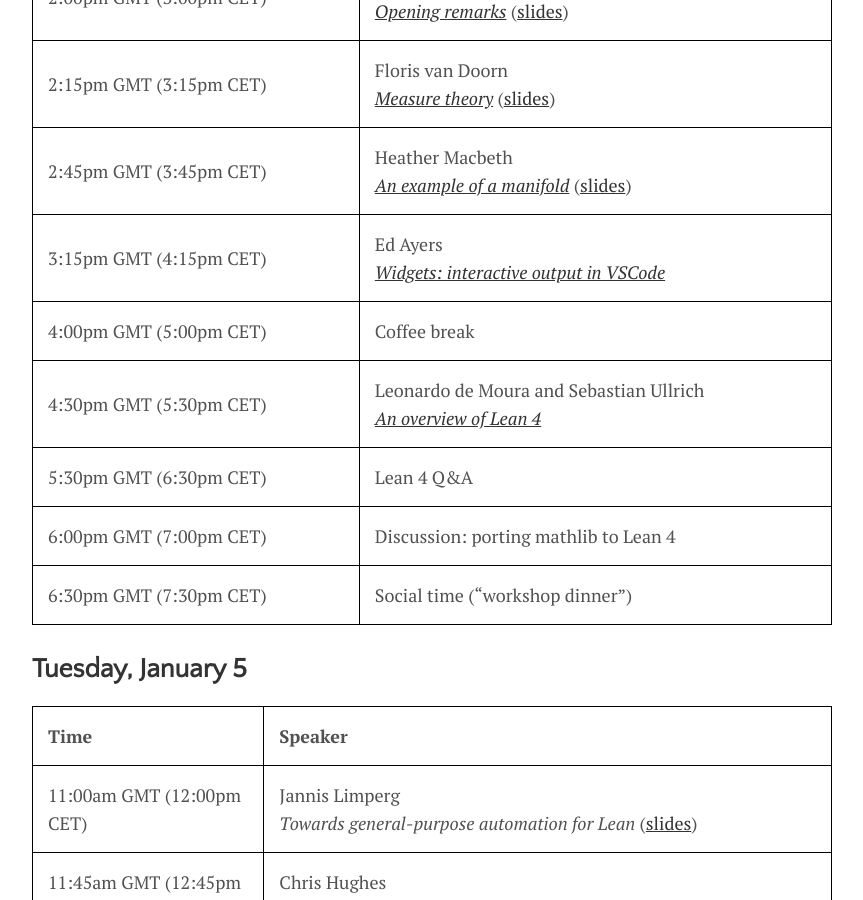
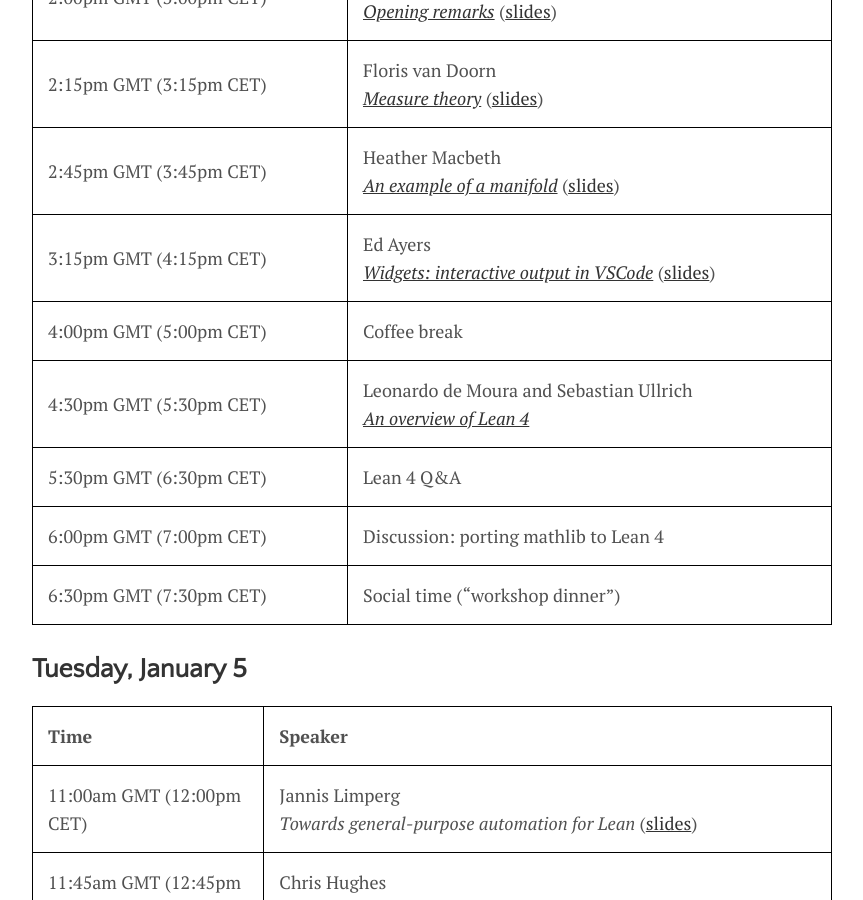
Before and after one commit to leanprover-community/lt2021, a Jekyll site: the page built from schedule.md, in a window 1280 px wide and 900 px high, scrolled down 1333 px. Shown: the whole window, without its empty margins (208-1071 px from the left). Built offline with Jekyll 4.4.1, drawn with Linux system fonts in a browser that asks for light colours.

Commit message:
Adds Ed's slides

```diff
--- a/schedule.md
+++ b/schedule.md
@@ -47,7 +47,7 @@ look for them on [wonder.me](https://www.wonder.me/)!
 | <time datetime="2021-01-04T15:00+01:00">3:00pm CET</time> | Rob Lewis and Patrick Massot<br>[*Opening remarks*](https://www.youtube.com/watch?v=33l3gZohI40) ([slides](slides/intro.pdf))|
 | <time datetime="2021-01-04T15:15+01:00">3:15pm CET</time> | Floris van Doorn<br>[*Measure theory*](https://www.youtube.com/watch?v=yH3-zE0bYCU) ([slides](slides/floris-measure.pdf)) |
 | <time datetime="2021-01-04T15:45+01:00">3:45pm CET</time> | Heather Macbeth<br>[*An example of a manifold*](https://www.youtube.com/watch?v=deppJ2q_5a0) ([slides](slides/Macbeth-slides.pdf)) |
-| <time datetime="2021-01-04T16:15+01:00">4:15pm CET</time> | Ed Ayers<br>[*Widgets: interactive output in VSCode*](https://www.youtube.com/watch?v=8NUBQEZYuis) |
+| <time datetime="2021-01-04T16:15+01:00">4:15pm CET</time> | Ed Ayers<br>[*Widgets: interactive output in VSCode*](https://www.youtube.com/watch?v=8NUBQEZYuis) ([slides](slides/EWAyers-Widgets-LT2021.pdf))|
 | <time datetime="2021-01-04T17:00+01:00">5:00pm CET</time> | Coffee break |
 | <time datetime="2021-01-04T17:30+01:00">5:30pm CET</time> | Leonardo de Moura and Sebastian Ullrich<br>[*An overview of Lean 4*](https://www.youtube.com/watch?v=UeGvhfW1v9M) |
 | <time datetime="2021-01-04T18:30+01:00">6:30pm CET</time> | Lean 4 Q&A |
```
Also changed, not shown: 1 other file.
